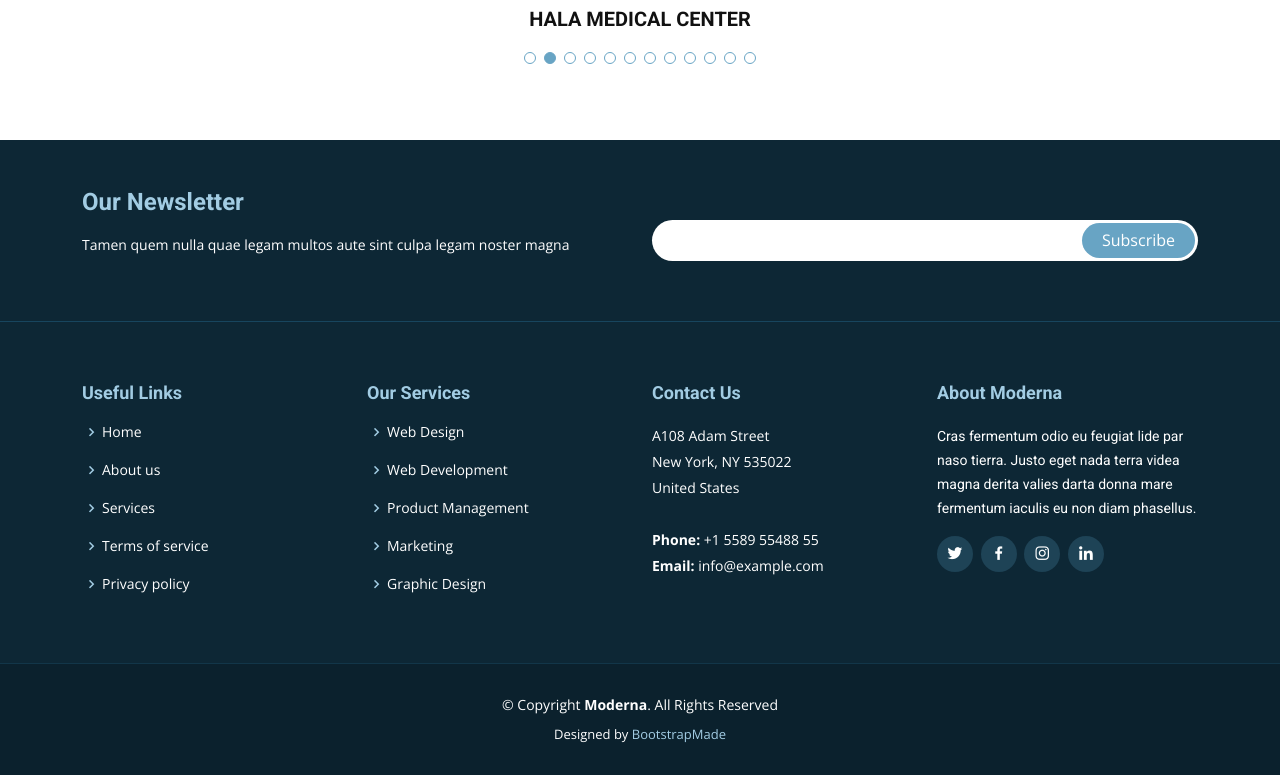
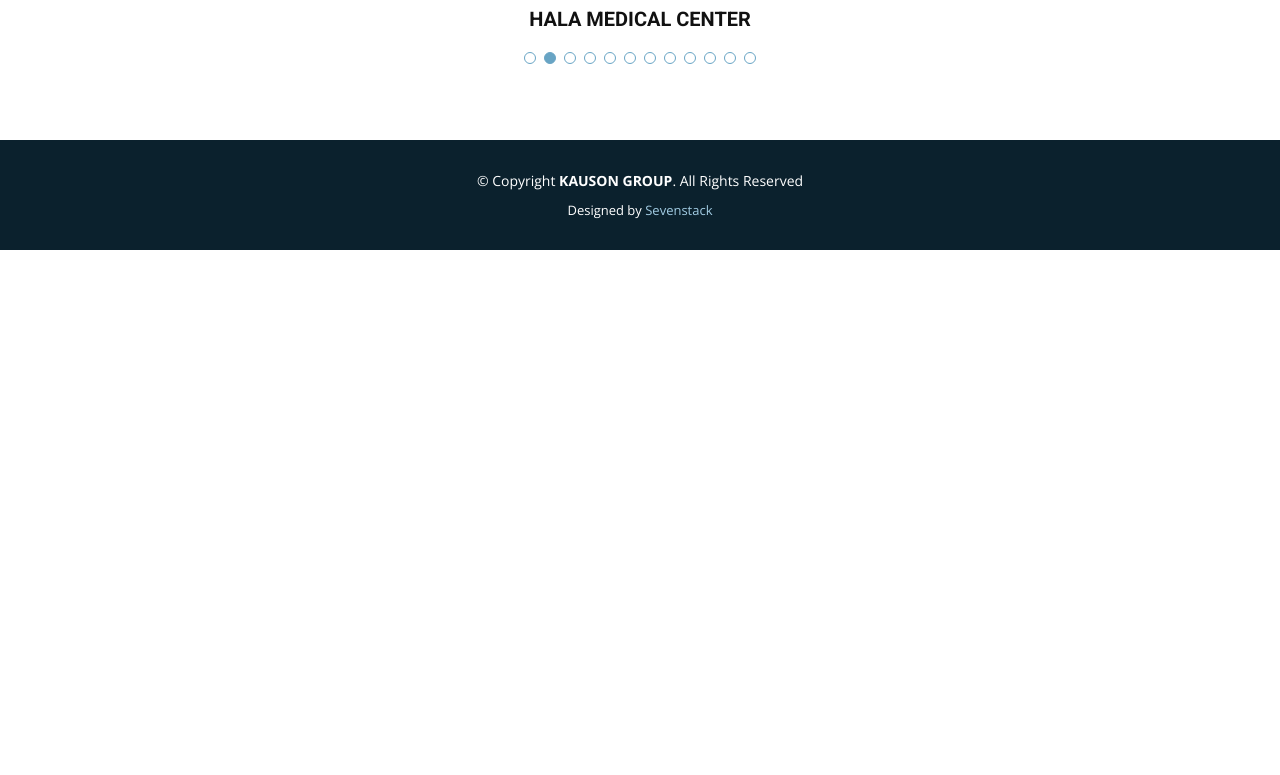
Before and after one commit to mashudmuhd/kausont, a plain HTML site: page about.html in a window 1280 px wide. Shown: the part 1536-2311 px from the top of the page. After the commit the page ends 1786 px from the top, so only its background shows below. Drawn offline with nearby package versions, Linux system fonts and the light colour scheme; files whose address does not match are found by name.

Commit message:
Update about.html
Edi

```diff
--- a/about.html
+++ b/about.html
@@ -211,90 +211,22 @@
   </main><!-- End #main -->
 
   <!-- ======= Footer ======= -->
+
+  <!-- ======= Footer ======= -->
   <footer id="footer" data-aos="fade-up" data-aos-easing="ease-in-out" data-aos-duration="500">
 
-    <div class="footer-newsletter">
-      <div class="container">
-        <div class="row">
-          <div class="col-lg-6">
-            <h4>Our Newsletter</h4>
-            <p>Tamen quem nulla quae legam multos aute sint culpa legam noster magna</p>
-          </div>
-          <div class="col-lg-6">
-            <form action="" method="post">
-              <input type="email" name="email"><input type="submit" value="Subscribe">
-            </form>
-          </div>
-        </div>
-      </div>
-    </div>
 
-    <div class="footer-top">
-      <div class="container">
-        <div class="row">
-
-          <div class="col-lg-3 col-md-6 footer-links">
-            <h4>Useful Links</h4>
-            <ul>
-              <li><i class="bx bx-chevron-right"></i> <a href="#">Home</a></li>
-              <li><i class="bx bx-chevron-right"></i> <a href="#">About us</a></li>
-              <li><i class="bx bx-chevron-right"></i> <a href="#">Services</a></li>
-              <li><i class="bx bx-chevron-right"></i> <a href="#">Terms of service</a></li>
-              <li><i class="bx bx-chevron-right"></i> <a href="#">Privacy policy</a></li>
-            </ul>
-          </div>
-
-          <div class="col-lg-3 col-md-6 footer-links">
-            <h4>Our Services</h4>
-            <ul>
-              <li><i class="bx bx-chevron-right"></i> <a href="#">Web Design</a></li>
-              <li><i class="bx bx-chevron-right"></i> <a href="#">Web Development</a></li>
-              <li><i class="bx bx-chevron-right"></i> <a href="#">Product Management</a></li>
-              <li><i class="bx bx-chevron-right"></i> <a href="#">Marketing</a></li>
-              <li><i class="bx bx-chevron-right"></i> <a href="#">Graphic Design</a></li>
-            </ul>
-          </div>
-
-          <div class="col-lg-3 col-md-6 footer-contact">
-            <h4>Contact Us</h4>
-            <p>
-              A108 Adam Street <br>
-              New York, NY 535022<br>
-              United States <br><br>
-              <strong>Phone:</strong> +1 5589 55488 55<br>
-              <strong>Email:</strong> info@example.com<br>
-            </p>
-
-          </div>
-
-          <div class="col-lg-3 col-md-6 footer-info">
-            <h3>About Moderna</h3>
-            <p>Cras fermentum odio eu feugiat lide par naso tierra. Justo eget nada terra videa magna derita valies darta donna mare fermentum iaculis eu non diam phasellus.</p>
-            <div class="social-links mt-3">
-              <a href="#" class="twitter"><i class="bx bxl-twitter"></i></a>
-              <a href="#" class="facebook"><i class="bx bxl-facebook"></i></a>
-              <a href="#" class="instagram"><i class="bx bxl-instagram"></i></a>
-              <a href="#" class="linkedin"><i class="bx bxl-linkedin"></i></a>
-            </div>
-          </div>
-
-        </div>
-      </div>
-    </div>
 
     <div class="container">
       <div class="copyright">
-        &copy; Copyright <strong><span>Moderna</span></strong>. All Rights Reserved
+        &copy; Copyright <strong><span>KAUSON GROUP</span></strong>. All Rights Reserved
       </div>
       <div class="credits">
-        <!-- All the links in the footer should remain intact. -->
-        <!-- You can delete the links only if you purchased the pro version. -->
-        <!-- Licensing information: https://bootstrapmade.com/license/ -->
-        <!-- Purchase the pro version with working PHP/AJAX contact form: https://bootstrapmade.com/free-bootstrap-template-corporate-moderna/ -->
-        Designed by <a href="https://bootstrapmade.com/">BootstrapMade</a>
+        Designed by <a>Sevenstack</a>
       </div>
     </div>
   </footer><!-- End Footer -->
+
 
   <a href="#" class="back-to-top d-flex align-items-center justify-content-center"><i class="bi bi-arrow-up-short"></i></a>
 
```
